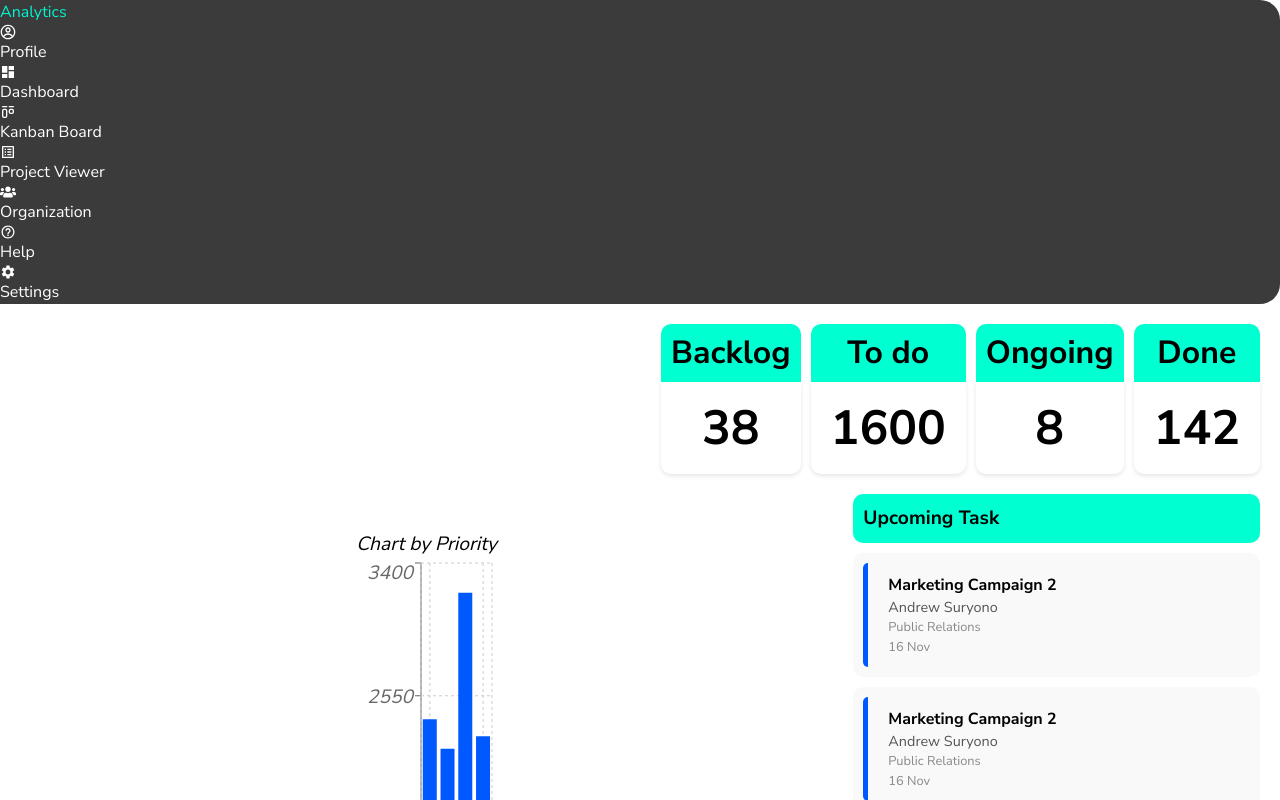
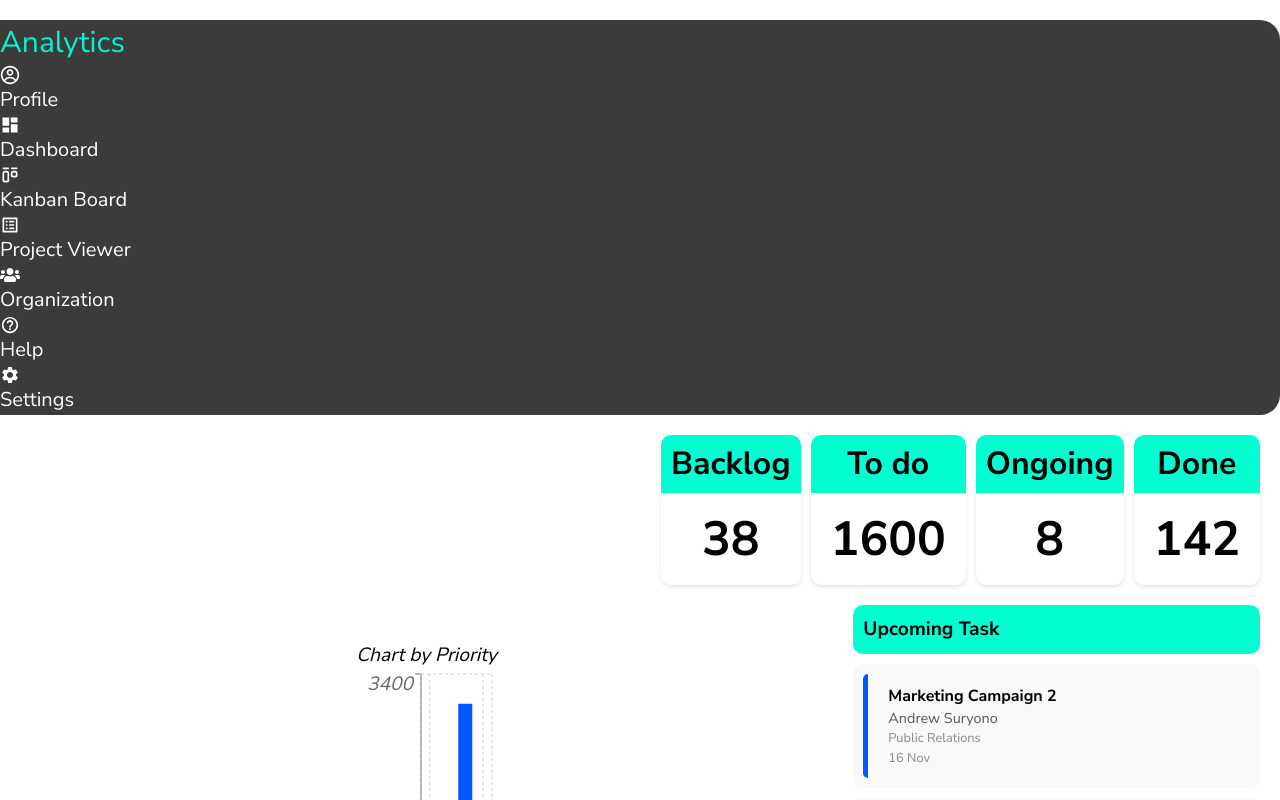
Before and after one commit to Sakticahyaa/hypertask, a React (Vite) app in the folder hypertask/: page /dashboard in a window 1280 px wide. Shown: the top 800 px of the page. Built offline with nearby package versions, Linux system fonts and the light colour scheme.

Commit message:
sidebar update

```diff
--- a/hypertask/src/components/Sidebar.jsx
+++ b/hypertask/src/components/Sidebar.jsx
@@ -7,12 +7,15 @@ import { IoMdHelpCircleOutline } from "react-icons/io";
 import { TbLayoutKanban } from "react-icons/tb";
 
 const Sidebar = () => {
-  const menuItems = [
+  const mainMenuItems = [
     { name: "Profile", icon: <CgProfile />, path: "/profile" },
     { name: "Dashboard", icon: <MdDashboard />, path: "/dashboard" },
     { name: "Kanban Board", icon: <TbLayoutKanban />, path: "/kanban-board" },
     { name: "Project Viewer", icon: <MdListAlt />, path: "/project-viewer" },
     { name: "Organization", icon: <FaUsers />, path: "/organization" },
+  ];
+
+  const bottomMenuItems = [
     { name: "Help", icon: <IoMdHelpCircleOutline />, path: "/help" },
     { name: "Settings", icon: <MdSettings />, path: "/settings" },
   ];
@@ -28,17 +31,37 @@ const Sidebar = () => {
     >
       <h1
         className="text-xl font-bold mb-6"
-        style={{ color: "#00F5D0" }}
+        style={{
+          marginTop: "20px",
+          color: "#00F5D0",
+          fontSize: 30
+        }}
       >
         Analytics
       </h1>
-      <ul className="space-y-4">
-        {menuItems.map((item, index) => (
+      {/* Main Menu Items */}
+      <ul className="space-y-4 flex-grow">
+        {mainMenuItems.map((item, index) => (
           <li key={index}>
             <Link
               to={item.path}
               className="flex items-center gap-4 p-2 hover:bg-gray-700 rounded-md"
-              style={{ color: "white" }}
+              style={{ fontSize: "20px", color: "white" }}
+            >
+              {item.icon}
+              <span>{item.name}</span>
+            </Link>
+          </li>
+        ))}
+      </ul>
+      {/* Bottom Menu Items */}
+      <ul className="space-y-4 mt-auto">
+        {bottomMenuItems.map((item, index) => (
+          <li key={index}>
+            <Link
+              to={item.path}
+              className="flex items-center gap-4 p-2 hover:bg-gray-700 rounded-md"
+              style={{ fontSize: "20px", color: "white" }}
             >
               {item.icon}
               <span>{item.name}</span>
```
